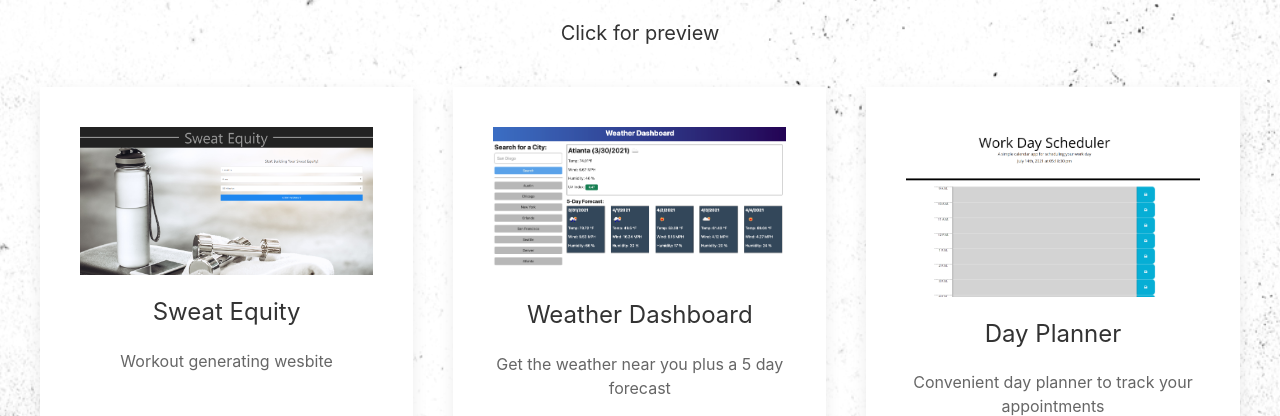
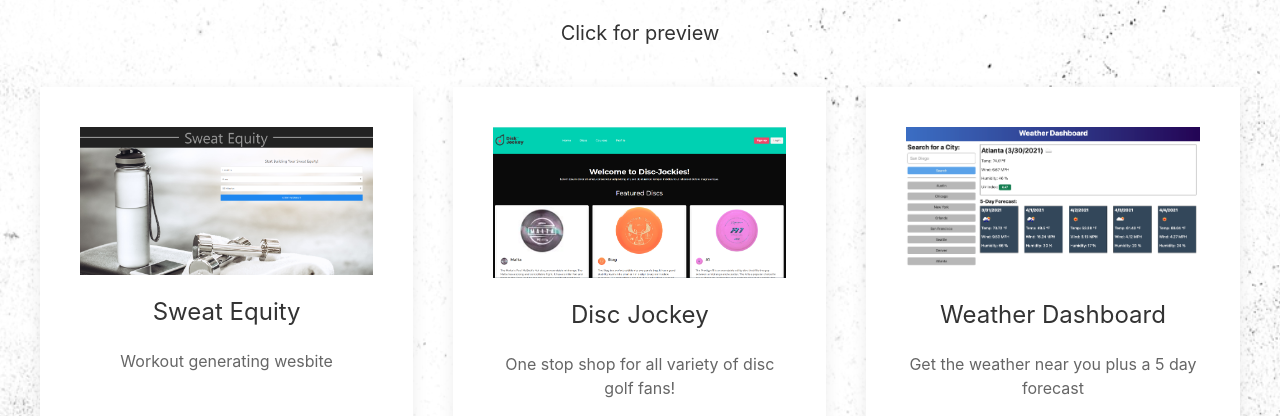
Before and after one commit to mitch-skaff/My-Portfolio-V2, a plain HTML site: page index.html in a window 1280 px wide. Shown: the part 536-952 px from the top of the page. Drawn offline with nearby package versions, Linux system fonts and the light colour scheme.

Commit message:
updated portfolio V2 with new projects and new features

```diff
--- a/assets/css/style.css
+++ /dev/null
@@ -1,3 +0,0 @@
-* {
-    font-family: 'PT Serif', serif;
-}
--- a/index.html
+++ b/index.html
@@ -72,18 +72,18 @@
                 </div>
                 <div>
                     <div class="uk-card uk-card-default uk-box-shadow-medium uk-card-hover uk-card-body uk-inline">
+                        <img src="./assets/images/discjockey.png" alt="day planner website">
+                        <a class="uk-position-cover" target="_blank" href="https://glacial-badlands-02400.herokuapp.com/"></a>
+                        <h3 class="uk-card-title uk-margin">Disc Jockey</h3>
+                        <p>One stop shop for all variety of disc golf fans!</p>
+                    </div>
+                </div>
+                <div>
+                    <div class="uk-card uk-card-default uk-box-shadow-medium uk-card-hover uk-card-body uk-inline">
                         <img src="./assets/images/Weather-Dashboard.png" alt="weather website">
                         <a class="uk-position-cover" target="_blank" href="https://mitch-skaff.github.io/Weather-Dashboard/"></a>
                         <h3 class="uk-card-title uk-margin">Weather Dashboard</h3>
                         <p>Get the weather near you plus a 5 day forecast</p>
-                    </div>
-                </div>
-                <div>
-                    <div class="uk-card uk-card-default uk-box-shadow-medium uk-card-hover uk-card-body uk-inline">
-                        <img src="./assets/images/dayplanner.png" alt="day planner website">
-                        <a class="uk-position-cover" target="_blank" href="https://mitch-skaff.github.io/Workday-Planner/"></a>
-                        <h3 class="uk-card-title uk-margin">Day Planner</h3>
-                        <p>Convenient day planner to track your appointments</p>
                     </div>
                 </div>
             </div>
```
Also changed, not shown: assets/images/discjockey.png (added), assets/images/disctournament.jpg (added), assets/images/userprofile.png (added).
